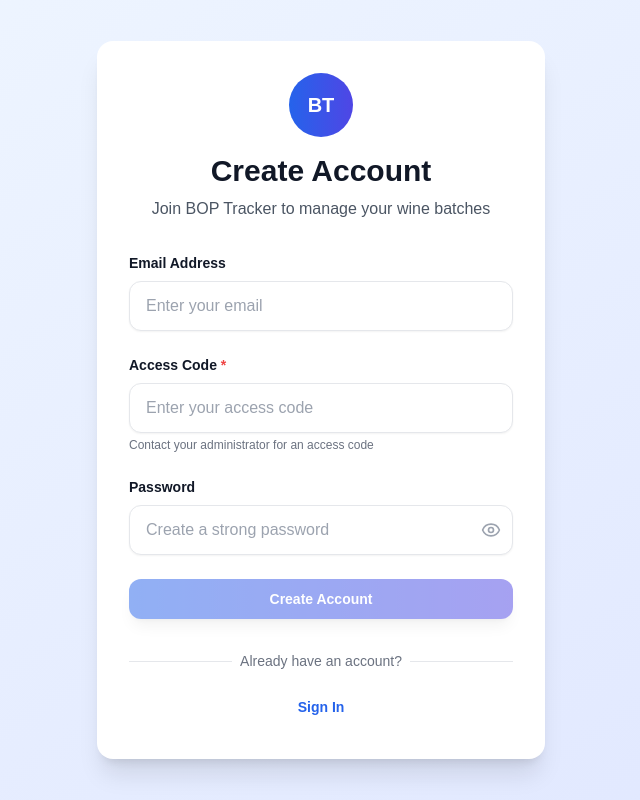
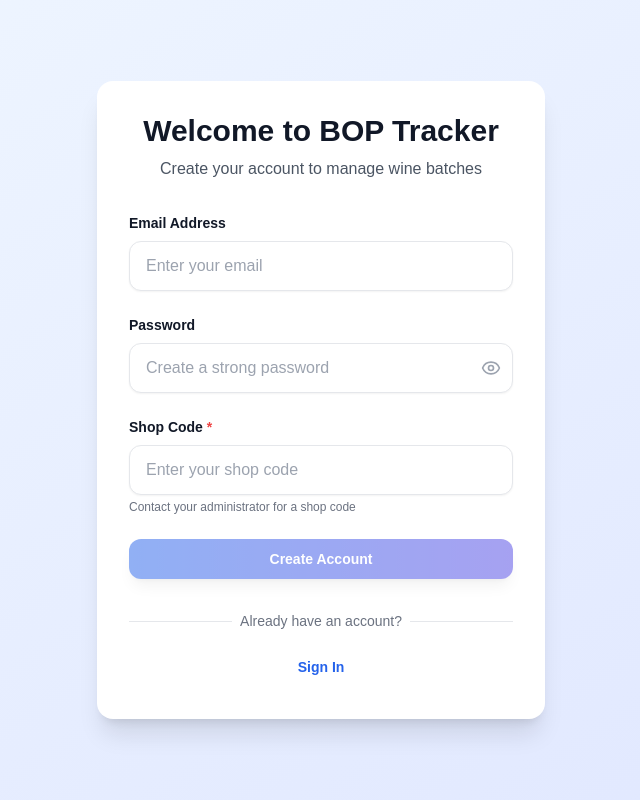
Before and after one commit to finlay0/BOPTracker, a Next.js app: page /login in a window 1280 px wide. Both pictures are taken after a click on the button "Sign Up". Shown: the whole page, without its empty margins (319-959 px from the left). Built offline with nearby package versions, Linux system fonts and the light colour scheme.

Commit message:
feat: update login page UI and field order
Remove BT icon, update header and subtitle texts, reorder fields, rename Access Code to Shop Code

#VERCEL_SKIP

Co-authored-by: Finlay <207296386+finlay0@users.noreply.github.com>

```diff
--- a/login-page.tsx
+++ b/login-page.tsx
@@ -17,7 +17,7 @@ export default function LoginPage() {
   const [formData, setFormData] = useState({
     email: "",
     password: "",
-    accessCode: "",
+    shopCode: "",
   })
   const [isLoading, setIsLoading] = useState(false)
 
@@ -43,9 +43,9 @@ export default function LoginPage() {
     setIsLoading(true)
 
     if (isSignUp) {
-      // Validate access code (you can customize this validation)
-      if (!formData.accessCode.trim()) {
-        alert("Access code is required")
+      // Validate shop code (you can customize this validation)
+      if (!formData.shopCode.trim()) {
+        alert("Shop code is required")
         setIsLoading(false)
         return
       }
@@ -60,7 +60,7 @@ export default function LoginPage() {
       await new Promise((resolve) => setTimeout(resolve, 1500))
       alert("Account created successfully! Please sign in.")
       setIsSignUp(false)
-      setFormData({ email: formData.email, password: "", accessCode: "" })
+      setFormData({ email: formData.email, password: "", shopCode: "" })
     } else {
       // Simulate login
       await new Promise((resolve) => setTimeout(resolve, 1000))
@@ -73,21 +73,18 @@ export default function LoginPage() {
 
   const toggleMode = () => {
     setIsSignUp(!isSignUp)
-    setFormData({ email: "", password: "", accessCode: "" })
+    setFormData({ email: "", password: "", shopCode: "" })
   }
 
   return (
     <div className="min-h-screen bg-gradient-to-br from-blue-50 to-indigo-100 dark:from-gray-900 dark:to-gray-800 flex items-center justify-center px-4">
       <Card className="w-full max-w-md p-8 bg-white dark:bg-gray-800 shadow-xl border-0 rounded-2xl">
         <div className="text-center mb-8">
-          <div className="w-16 h-16 bg-gradient-to-r from-blue-600 to-indigo-600 rounded-full flex items-center justify-center mx-auto mb-4">
-            <span className="text-white font-bold text-xl">BT</span>
-          </div>
-          <h1 className="text-3xl font-bold text-gray-900 dark:text-gray-100 mb-2">
-            {isSignUp ? "Create Account" : "Welcome Back"}
-          </h1>
+          <h1 className="text-3xl font-bold text-gray-900 dark:text-gray-100 mb-2">Welcome to BOP Tracker</h1>
           <p className="text-gray-600 dark:text-gray-400">
-            {isSignUp ? "Join BOP Tracker to manage your wine batches" : "Sign in to manage your wine batches"}
+            {isSignUp
+              ? "Create your account to manage wine batches"
+              : "Sign in or create your account to manage wine batches"}
           </p>
         </div>
 
@@ -106,26 +103,6 @@ export default function LoginPage() {
               required
             />
           </div>
-
-          {isSignUp && (
-            <div>
-              <label htmlFor="accessCode" className="block text-sm font-semibold text-gray-900 dark:text-gray-100 mb-2">
-                Access Code <span className="text-red-500">*</span>
-              </label>
-              <input
-                type="text"
-                id="accessCode"
-                value={formData.accessCode}
-                onChange={(e) => handleInputChange("accessCode", e.target.value)}
-                className="w-full px-4 py-3 border border-gray-200 dark:border-gray-600 rounded-xl shadow-sm focus:outline-none focus:ring-2 focus:ring-blue-500 focus:border-transparent transition-all duration-200 bg-white dark:bg-gray-700 text-gray-900 dark:text-gray-100"
-                placeholder="Enter your access code"
-                required
-              />
-              <p className="text-xs text-gray-500 dark:text-gray-400 mt-1">
-                Contact your administrator for an access code
-              </p>
-            </div>
-          )}
 
           <div>
             <label htmlFor="password" className="block text-sm font-semibold text-gray-900 dark:text-gray-100 mb-2">
@@ -173,6 +150,26 @@ export default function LoginPage() {
             </div>
           )}
 
+          {isSignUp && (
+            <div>
+              <label htmlFor="shopCode" className="block text-sm font-semibold text-gray-900 dark:text-gray-100 mb-2">
+                Shop Code <span className="text-red-500">*</span>
+              </label>
+              <input
+                type="text"
+                id="shopCode"
+                value={formData.shopCode}
+                onChange={(e) => handleInputChange("shopCode", e.target.value)}
+                className="w-full px-4 py-3 border border-gray-200 dark:border-gray-600 rounded-xl shadow-sm focus:outline-none focus:ring-2 focus:ring-blue-500 focus:border-transparent transition-all duration-200 bg-white dark:bg-gray-700 text-gray-900 dark:text-gray-100"
+                placeholder="Enter your shop code"
+                required
+              />
+              <p className="text-xs text-gray-500 dark:text-gray-400 mt-1">
+                Contact your administrator for a shop code
+              </p>
+            </div>
+          )}
+
           <Button
             type="submit"
             disabled={isLoading || (isSignUp && !isPasswordStrong)}
```
